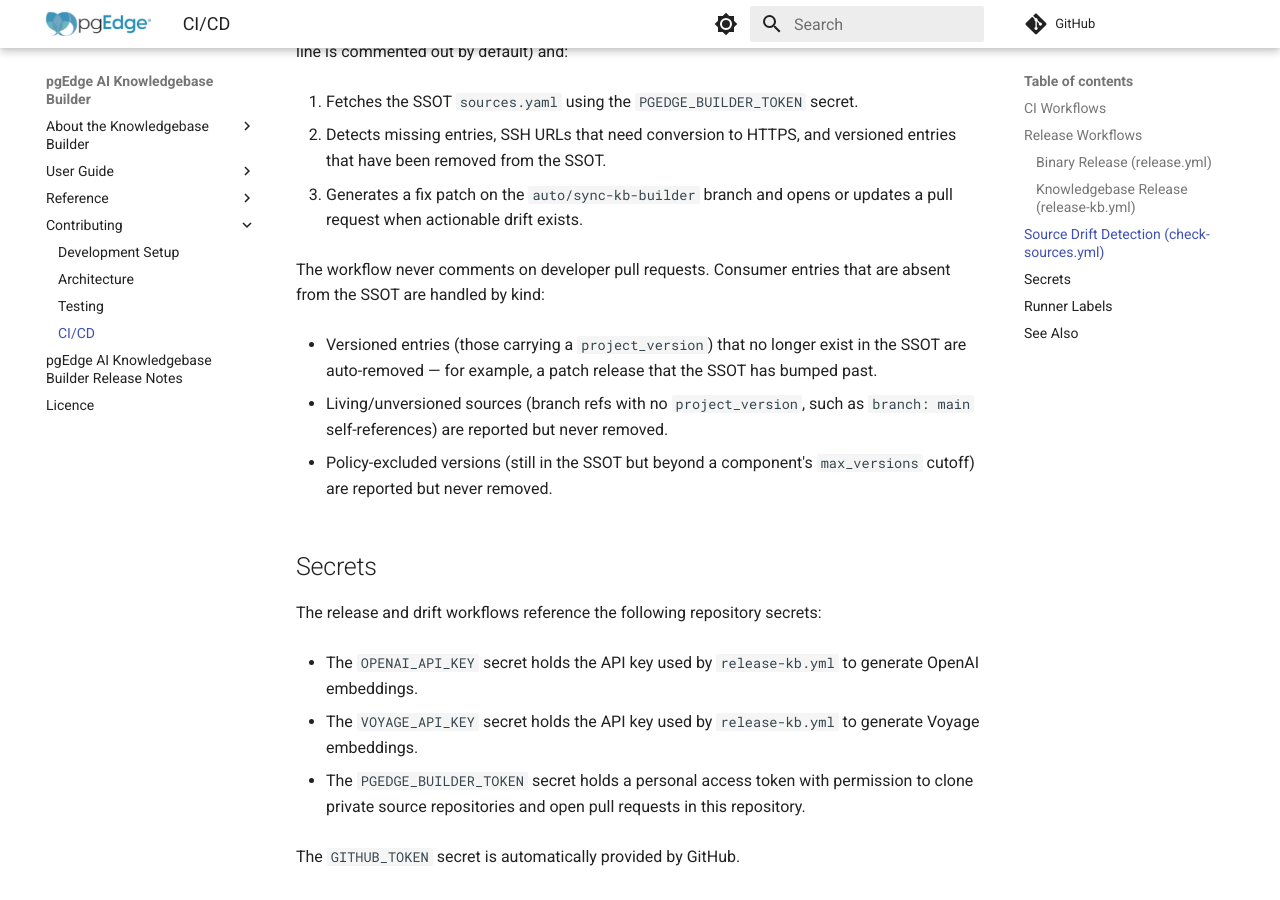
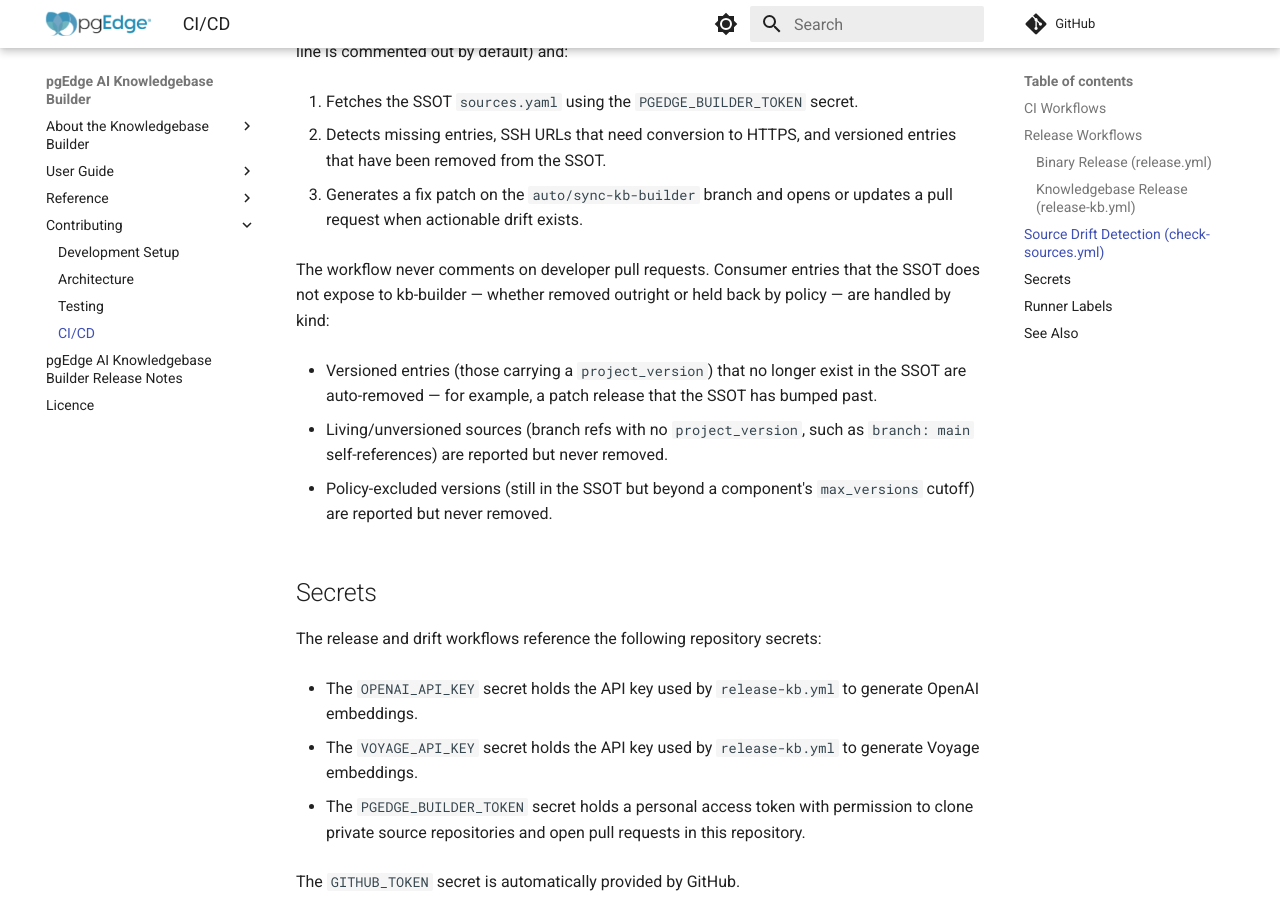
Before and after one commit to pgEdge/pgedge-ai-kb, an MkDocs documentation site: the page built from docs/contributing/ci-cd.md, in a window 1280 px wide and 900 px high, scrolled down 1766 px. Built offline with MkDocs 1.6.1 and Material for MkDocs 9.7.7, drawn with Linux system fonts in a browser that asks for light colours; comment, search, counter and statistics services are not loaded.

Commit message:
docs(ci-cd): clarify policy-excluded entries remain in SSOT

```diff
--- a/docs/contributing/ci-cd.md
+++ b/docs/contributing/ci-cd.md
@@ -90,7 +90,8 @@ default) and:
    opens or updates a pull request when actionable drift exists.
 
 The workflow never comments on developer pull requests. Consumer
-entries that are absent from the SSOT are handled by kind:
+entries that the SSOT does not expose to kb-builder — whether removed
+outright or held back by policy — are handled by kind:
 
 - Versioned entries (those carrying a `project_version`) that no
   longer exist in the SSOT are auto-removed — for example, a patch
```
